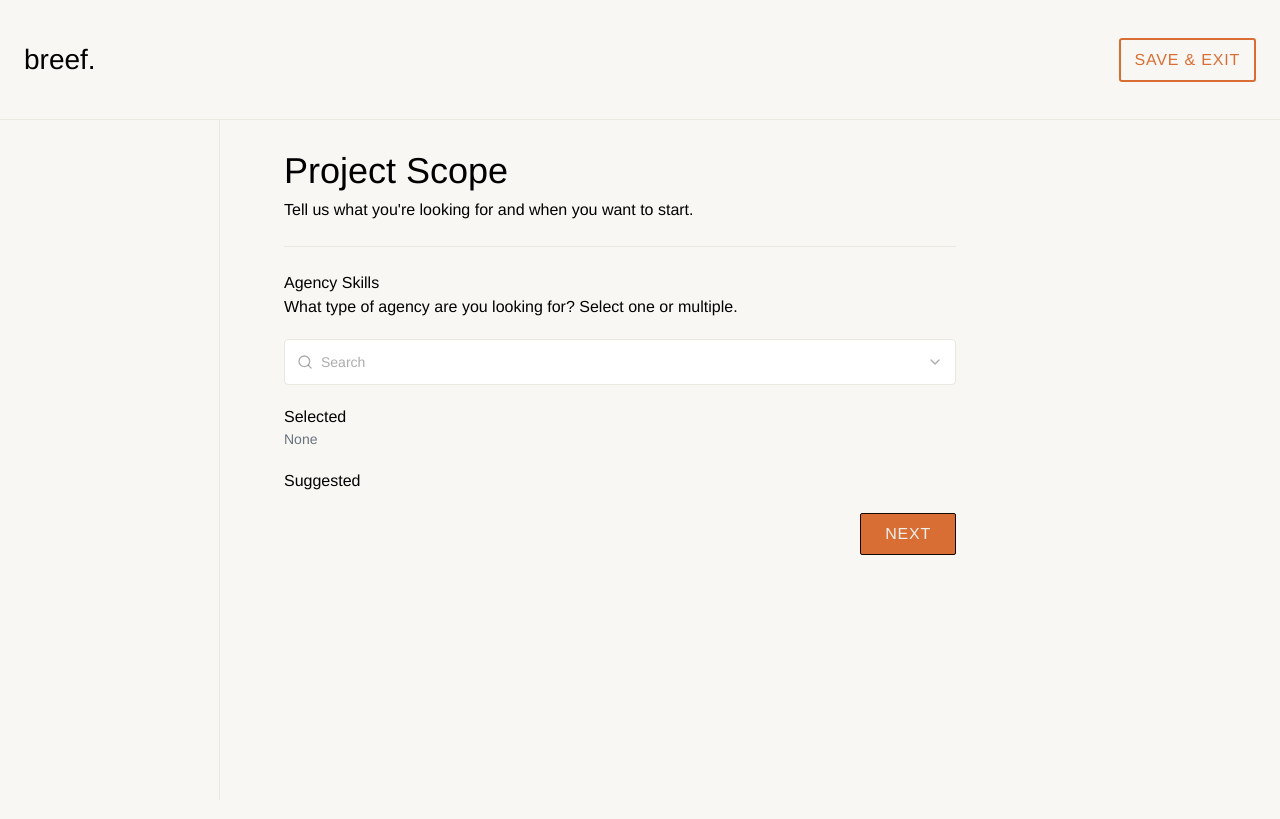
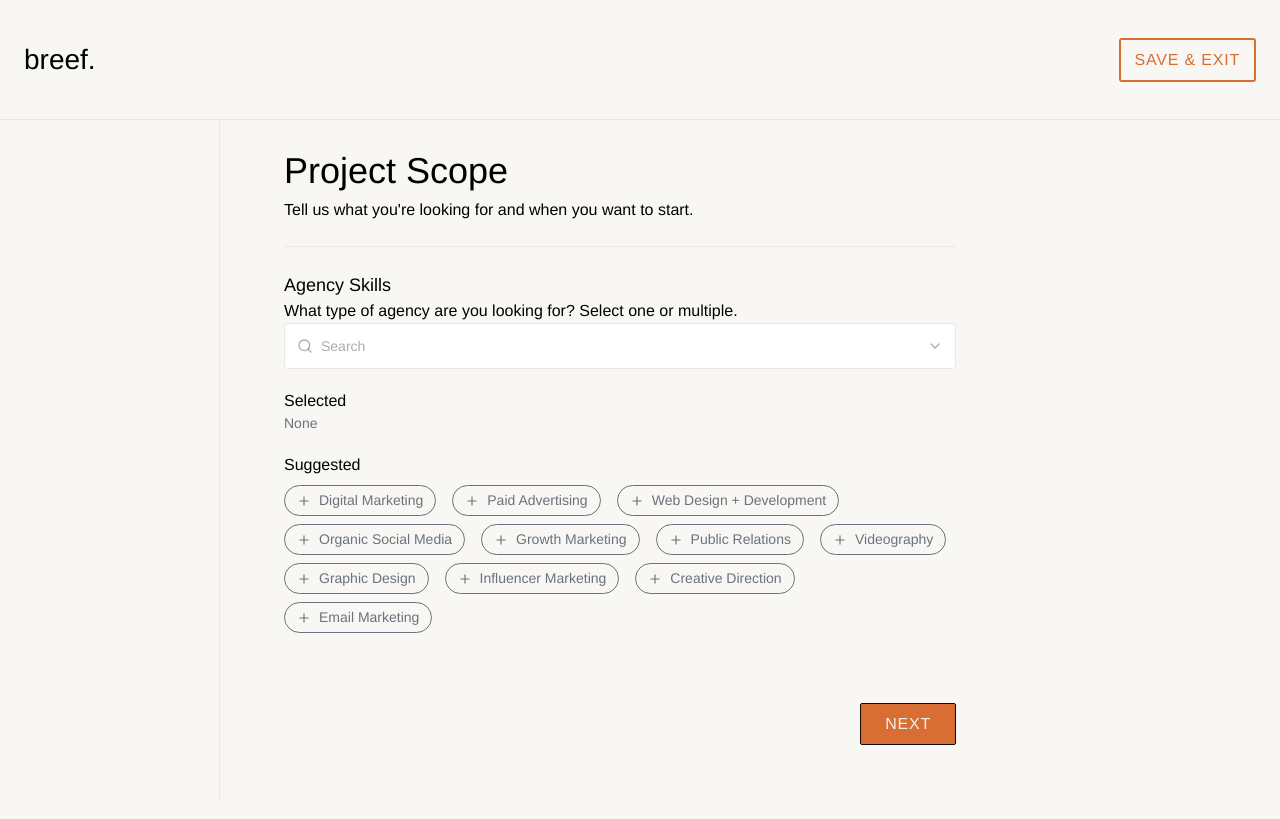
Before and after one commit to jrcpal/breef-assessment, a React (Vite) app: page / in a window 1280 px wide. Built offline with nearby package versions, Linux system fonts and the light colour scheme.

Commit message:
Introduce suggestions logic

```diff
--- /dev/null
+++ b/src/components/SkillsSelection/skillsSelection.styled.tsx
@@ -0,0 +1,25 @@
+import styled from "styled-components";
+
+export const SkillsRow = styled.div`
+  margin-bottom: 1.25rem;
+  margin-top: 1.25rem;
+  &:first-child {
+    margin-top: 0;
+  }
+  &:last-child {
+    margin-bottom: 0;
+  }
+`;
+
+
+export const SkillsCta = styled.button`
+  border: 1px solid var(--primary-black);
+  background-color: var(--orange500);
+  margin: 50px 0px;
+  padding: 8px 24px;
+  border-radius: 2px;
+  color: var(--grey100);
+  transition: background-color 200ms ease, color 200ms ease,
+    border-color 200ms ease;
+  letter-spacing: 0.05em;
+`;
--- a/src/components/SkillsSelection/skillsSelection.tsx
+++ b/src/components/SkillsSelection/skillsSelection.tsx
@@ -2,29 +2,8 @@ import { useState } from "react";
 import skillsData from "../../data/skillsData.json";
 import SearchableDropdown from "../SearchableDropdown/searchableDropdown";
 import Chip from "../Chips/chip";
-import styled from "styled-components";
+import { SkillsRow, SkillsCta } from "./skillsSelection.styled";
 
-export const SkillsRow = styled.div`
-  margin-bottom: 1.25rem;
-  margin-top: 1.25rem;
-  &:first-child {
-    margin-top: 0;
-  }
-  &:last-child {
-    margin-bottom: 0;
-  }
-`;
-
-export const SkillsCta = styled.button`
-  border: 1px solid var(--primary-black);
-  background-color: var(--orange500);
-  padding: 8px 24px;
-  border-radius: 2px;
-  color: var(--grey100);
-  transition: background-color 200ms ease, color 200ms ease,
-    border-color 200ms ease;
-  letter-spacing: 0.05em;
-`
 
 type Option = { value: string };
 
@@ -40,13 +19,26 @@ export default function SkillsSelection() {
     );
   };
 
+  const getSuggestions = (): string[] => {
+    try {
+      const allSkills: string[] = Array.isArray(skillsData)
+        ? (skillsData as unknown as string[])
+        : [];
+
+      // filter out already selected skills
+      return allSkills.filter((s) => !selectedSkills.includes(s));
+    } catch (err) {
+      console.error("SkillsSelection: error retrieving suggestions", err);
+      return [];
+    }
+  };
+
   return (
     <>
       <SkillsRow className="skills-header">
-        <p>Agency Skills</p>
+        <p className="text-lg font-[500]">Agency Skills</p>
         <p>What type of agency are you looking for? Select one or multiple.</p>
-      </SkillsRow>
-      <div className="skills-dropdown">
+              <div className="skills-dropdown">
         <div className="skills-dropdown__title"></div>
         <SearchableDropdown
           options={[]}
@@ -55,6 +47,10 @@ export default function SkillsSelection() {
           onSelect={handleSelect}
         />
       </div>
+      </SkillsRow>
+
+
+
       <SkillsRow className="skills-selected">
         <p aria-label="Selected skills">Selected</p>
         <div className="selected-chips">
@@ -73,9 +69,25 @@ export default function SkillsSelection() {
           )}
         </div>
       </SkillsRow>
+
       <SkillsRow className="skills-suggested">
         <p aria-label="Suggested skills">Suggested</p>
+        <div className="suggested-chips flex flex-wrap gap-2 mt-2">
+          {getSuggestions().length === 0 ? (
+            <p className="text-sm text-[var(--grey600)]">No suggestions</p>
+          ) : (
+            getSuggestions().map((skill) => (
+              <Chip
+                key={skill}
+                label={skill}
+                variant="suggested"
+                onClick={() => handleSelect({ value: skill })}
+              />
+            ))
+          )}
+        </div>
       </SkillsRow>
+
       <SkillsRow>
         <div className="flex justify-end">
           <SkillsCta className="skills-cta">NEXT</SkillsCta>
```
Also changed, not shown: 1 other file (tests, documents, lock files or other folders).
